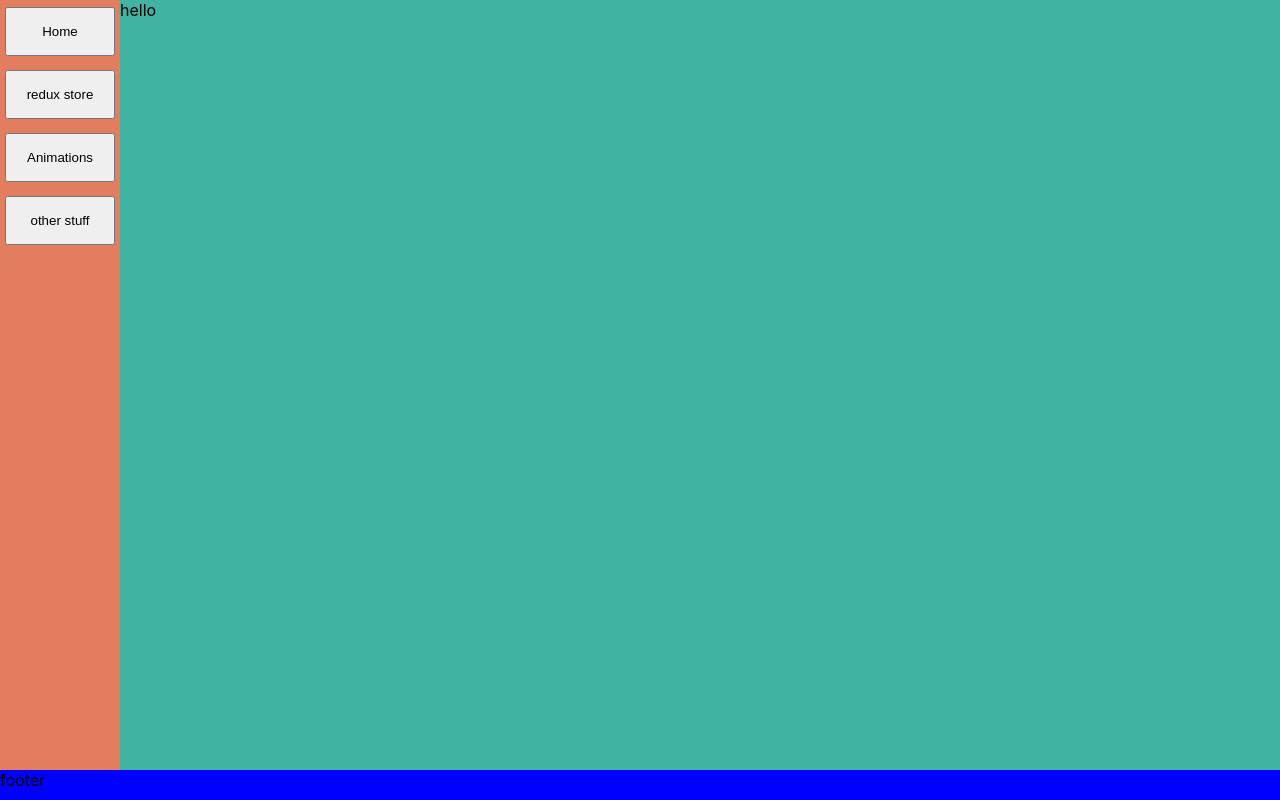
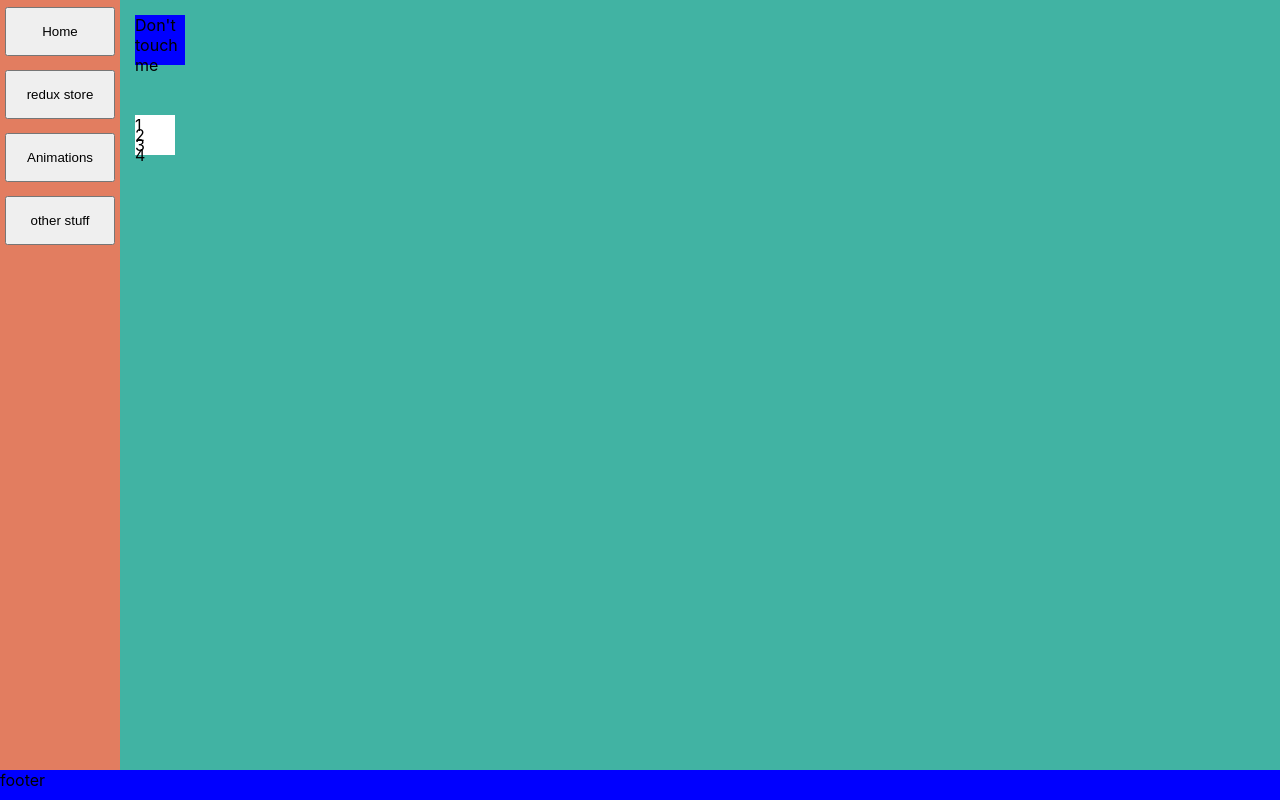
Before and after one commit to dancrump1/project1-2021, a React (Create React App) app: page / in a window 1280 px wide. Both pictures are taken after a click on the button "Animations". Built offline with nearby package versions, Linux system fonts and the light colour scheme.

Commit message:
day-4 Fix react imports and add animations
Quick implementation and fix react imports missing

```diff
--- a/package.json
+++ b/package.json
@@ -7,6 +7,7 @@
     "@testing-library/jest-dom": "^5.11.4",
     "@testing-library/react": "^11.1.0",
     "@testing-library/user-event": "^12.1.10",
+    "framer-motion": "^4.0.3",
     "react": "^17.0.1",
     "react-dom": "^17.0.1",
     "react-redux": "^7.2.2",
--- a/src/AnimationsDemonstration.js
+++ b/src/AnimationsDemonstration.js
@@ -1,14 +1,90 @@
-import PropTypes from 'prop-types';
-import React from 'react';
+import PropTypes from "prop-types";
+import React from "react";
+import { AnimateSharedLayout, motion } from "framer-motion";
 
 const AnimationsDemonstration = () => {
-return (
-<div>hello</div>
-)
+  return (
+    <div>
+      <section style={{ padding: "15px" }}>
+        <motion.div
+          style={{
+            width: "50px",
+            height: "50px",
+            backgroundColor: "blue",
+          }}
+          whileHover={{ x: "500px" }}
+          transition={{ type: "tween" }}
+        >
+          Don't touch me
+        </motion.div>
+
+        <AnimateSharedLayout>
+          <motion.div
+            style={{
+              background: "white",
+              width: "40px",
+              height: "40px",
+              marginTop: "50px",
+              display: "grid",
+              gridTemplateAreas: `'1 2''3 4'`,
+            }}
+            layout
+          >
+            <motion.div
+              style={{
+                width: "10px",
+                height: "10px",
+                gridArea: "1",
+              }}
+              whileHover={{ x: "500px" }}
+              transition={{ type: "tween" }}
+              layout
+            >
+              1
+            </motion.div>
+            <motion.div
+              style={{
+                width: "10px",
+                height: "10px",
+                gridArea: "2",
+              }}
+              whileHover={{ x: "500px" }}
+              transition={{ type: "tween" }}
+              layout
+            >
+              2
+            </motion.div>
+            <motion.div
+              style={{
+                width: "10px",
+                height: "10px",
+                gridArea: "3",
+              }}
+              whileHover={{ x: "500px" }}
+              transition={{ type: "tween" }}
+              layout
+            >
+              3
+            </motion.div>
+            <motion.div
+              style={{
+                width: "10px",
+                height: "10px",
+                gridArea: "4",
+              }}
+              whileHover={{ x: "500px" }}
+              transition={{ type: "tween" }}
+              layout
+            >
+              4
+            </motion.div>
+          </motion.div>
+        </AnimateSharedLayout>
+      </section>
+    </div>
+  );
 };
 
-AnimationsDemonstration.propTypes = {
-
-};
+AnimationsDemonstration.propTypes = {};
 
 export default AnimationsDemonstration;
--- a/src/App.js
+++ b/src/App.js
@@ -1,6 +1,6 @@
 import ReduxDemonstration from "./ReduxDemonstration";
 import "./App.css";
-import { useState } from "react";
+import React, { useState } from "react";
 import AnimationsDemonstration from "./AnimationsDemonstration";
 import Home from "./Home";
 
--- a/src/ReduxDemonstration.js
+++ b/src/ReduxDemonstration.js
@@ -1,3 +1,4 @@
+import React from 'react';
 import { useDispatch, useSelector } from "react-redux";
 import { counterSlice } from "./Store";
 
--- a/src/Store.js
+++ b/src/Store.js
@@ -1,5 +1,5 @@
 import { createSlice, configureStore, createSelector } from "@reduxjs/toolkit";
-import { useEffect } from "react";
+import React, { useEffect } from "react";
 import { Provider } from "react-redux";
 import App from "./App";
 
```
Also changed, not shown: 1 other file (tests, documents, lock files or other folders).
